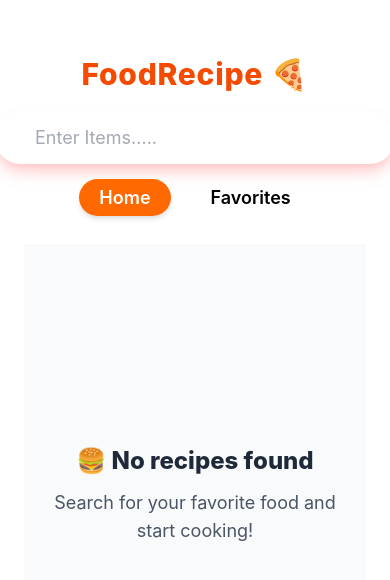
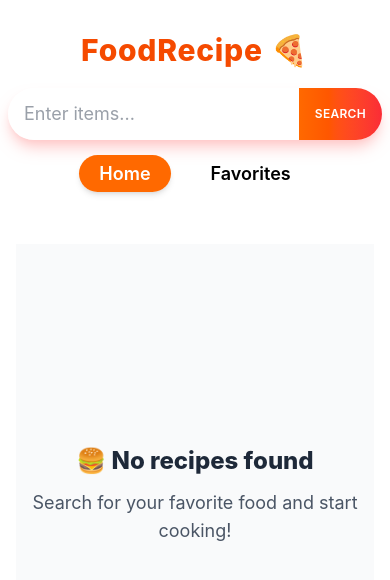
Before and after one commit to Amitun-dot/Food-Recipe-Application, a React (Vite) app: page / in a window 390 px wide. Shown: the top 580 px of the page. Built offline with nearby package versions, Linux system fonts and the light colour scheme.

Commit message:
Fix navbar responsiveness and mobile search layout

```diff
--- a/src/App.jsx
+++ b/src/App.jsx
@@ -1,4 +1,3 @@
-
 import "./App.css";
 import { Routes, Route } from "react-router-dom";
 import Navbar from "./components/navbar";
@@ -8,9 +7,11 @@ import Details from "./pages/details";
 
 function App() {
   return (
-    <div>
-      <div className="min-h-screen p-6 bg-white text-gray-600 text-lg">
-        <Navbar />
+    <div className="min-h-screen bg-white text-gray-600 text-lg">
+      <Navbar />
+
+      {/* Global page container */}
+      <div className="max-w-7xl mx-auto px-4 py-6">
         <Routes>
           <Route path="/" element={<Home />} />
           <Route path="/favorites" element={<Favorites />} />
--- a/src/components/navbar/index.jsx
+++ b/src/components/navbar/index.jsx
@@ -12,23 +12,84 @@ export default function Navbar() {
       <h2 className="text-3xl font-extrabold tracking-wide">
   <NavLink
   to="/"
-    className="bg-gradient-to-r text-orange-600 relative after:absolute after:left-0 after:-bottom-1 after:h-[2px] after:w-0 after:bg-orange-500 after:transition-all after:duration-300 hover:after:w-full"
+  className="
+    inline-flex
+    items-center
+    gap-2
+    text-orange-600
+    font-extrabold
+    relative
+    after:absolute
+    after:left-0
+    after:-bottom-1
+    after:h-[2px]
+    after:w-0
+    after:bg-orange-500
+    after:transition-all
+    after:duration-300
+    hover:after:w-full
+  "
 >
-    FoodRecipe 🍕
+  <span>FoodRecipe</span>
+  <span className="leading-none">🍕</span>
 </NavLink>
+
+
 </h2>
 
 
-      <form onSubmit={handleSubmit}>
+  <form onSubmit={handleSubmit} className="w-full flex justify-center px-2">
+  <div
+    className="
+      flex
+      w-full
+      max-w-[520px]
+      bg-white/80
+      rounded-full
+      shadow-lg shadow-red-200
+      overflow-hidden
+      focus-within:ring-2
+      focus-within:ring-red-300
+    "
+  >
     <input
       type="text"
       name="search"
       value={searchParam}
-    onChange={(event) => setSearchParam(event.target.value)}
-    placeholder="Enter Items....."
-    className="bg-white/80 p-3 px-10 rounded-full outline-none w-[400px] lg:w-[550px] shadow-lg shadow-red-200 focus:shadow-red-300 focus:ring-2 focus:ring-red-300 transition-all duration-300"
+      onChange={(e) => setSearchParam(e.target.value)}
+      placeholder="Enter items..."
+      className="
+        flex-1
+        min-w-0
+        px-4 sm:px-6
+        py-3
+        outline-none
+        bg-transparent
+        text-gray-700
+      "
     />
+
+    <button
+      type="submit"
+      className="
+        px-4 sm:px-7
+        py-3
+        bg-gradient-to-r from-orange-500 to-red-500
+        text-white
+        font-semibold
+        uppercase text-xs sm:text-sm
+        tracking-wide
+        transition-all duration-300
+        hover:from-red-500 hover:to-orange-500
+        active:scale-95
+        whitespace-nowrap
+      "
+    >
+      Search
+    </button>
+  </div>
 </form>
+
 
 
       <ul className="flex gap-5">
--- a/src/components/recipe-item/index.jsx
+++ b/src/components/recipe-item/index.jsx
@@ -2,31 +2,58 @@ import { Link } from "react-router-dom";
 
 function RecipeItem({ item }) {
   return (
-    <div className="flex flex-col w-80 overflow-hidden p-5 bg-white/75 shadow-xl gap-5 border-2 rounded-2xl border-white">
+    <div className="
+      flex flex-col
+      w-full
+      sm:max-w-[320px]
+      overflow-hidden
+      p-5
+      bg-white/75
+      shadow-xl
+      gap-5
+      border-2
+      rounded-2xl
+      border-white
+      transition-transform duration-300
+      hover:scale-[1.02]
+    ">
       <div className="h-40 flex justify-center overflow-hidden items-center rounded-xl">
-        <img src={item?.image_url} alt="recipe item" className="block w-full" />
+        <img
+          src={item?.image_url}
+          alt="recipe item"
+          className="block w-full h-full object-cover"
+        />
       </div>
+
       <div>
         <span className="text-sm text-cyan-700 font-medium">
           {item?.publisher}
         </span>
-        <h3 className="font-bold text-2xl truncate text-black">
+
+        <h3 className="font-bold text-xl sm:text-2xl truncate text-black">
           {item?.title}
         </h3>
+
         <Link
           to={`/recipe-item/${item?.id}`}
-            className="inline-block mt-5 px-8 py-3 rounded-full
+          className="
+            inline-block
+            mt-5
+            px-6 sm:px-8
+            py-3
+            rounded-full
             bg-gradient-to-r from-orange-500 to-red-500
             text-white text-sm font-semibold uppercase tracking-wider
             shadow-lg transition-all duration-300
             hover:from-red-500 hover:to-orange-500
-             hover:scale-105 hover:shadow-xl"
+            hover:scale-105 hover:shadow-xl
+          "
         >
           Recipe Details
         </Link>
-
       </div>
     </div>
   );
 }
+
 export default RecipeItem;
--- a/src/pages/home/index.jsx
+++ b/src/pages/home/index.jsx
@@ -19,7 +19,15 @@ export default function Home() {
     <div className="min-h-screen bg-gray-50 py-10">
       <div className="container mx-auto px-4">
         {recipeList && recipeList.length > 0 ? (
-          <div className="grid gap-8 sm:grid-cols-2 md:grid-cols-3 lg:grid-cols-4">
+          <div className="
+  grid
+  grid-cols-1
+  sm:grid-cols-2
+  md:grid-cols-3
+  lg:grid-cols-4
+  gap-6
+  px-4
+">
             {recipeList.map((item) => (
               <RecipeItem key={item.id} item={item} />
             ))}
```
Lines whose indentation alone changed are shown as unchanged.
